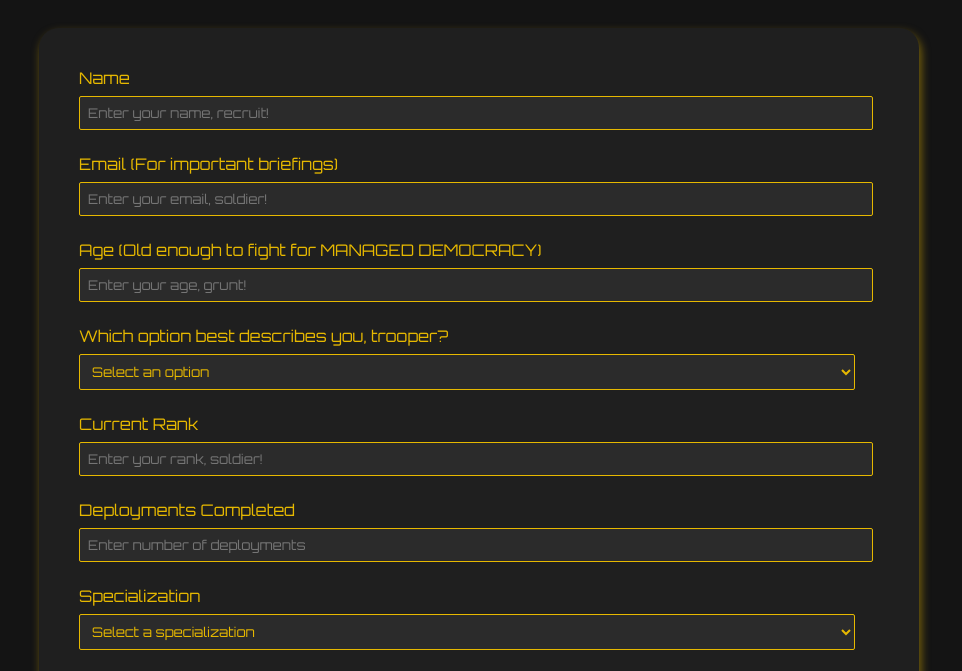
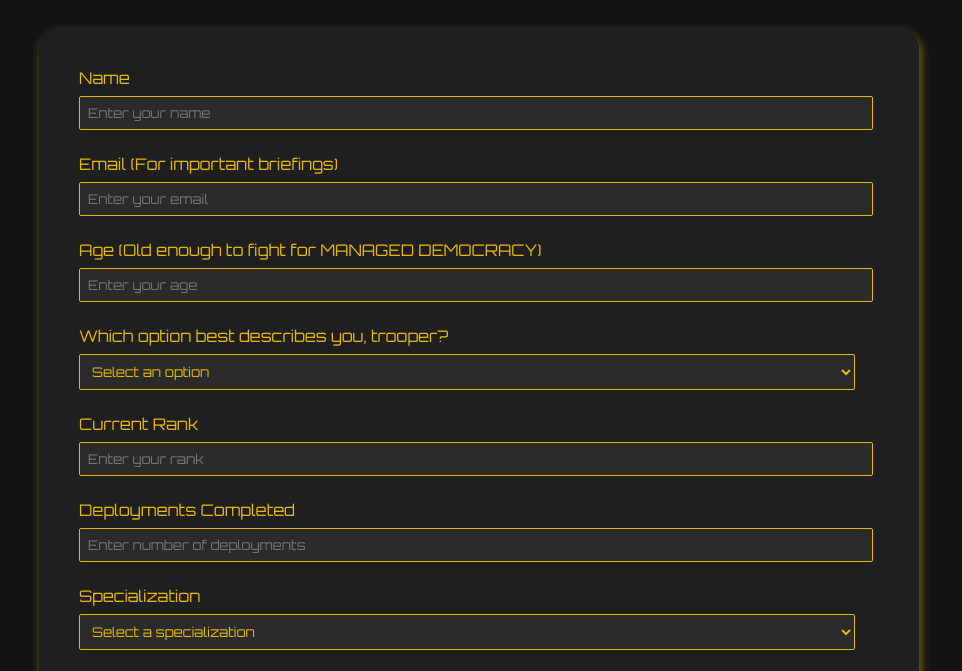
Before and after one commit to Gawrin/Lab-Act-9-Responsive-Website, a plain HTML site: page index.html in a window 1280 px wide. Shown: the part 115-786 px from the top of the page, without its empty margins (161-1123 px from the left). Drawn offline with Linux system fonts and the light colour scheme.

Commit message:
Update index.html
Some fixes

```diff
--- a/index.html
+++ b/index.html
@@ -126,17 +126,17 @@
       <form id="form">
         <div class="form-control">
           <label for="name" id="label-name">Name</label>
-          <input type="text" id="name" placeholder="Enter your name, recruit!" required />
+          <input type="text" id="name" placeholder="Enter your name" required />
         </div>
 
         <div class="form-control">
           <label for="email" id="label-email">Email (For important briefings)</label>
-          <input type="email" id="email" placeholder="Enter your email, soldier!" pattern="[a-zA-Z0-9._%+-]+@[a-zA-Z0-9.-]+\.[a-zA-Z]{2,}$" title="Please enter a valid email address" required />
+          <input type="email" id="email" placeholder="Enter your email" pattern="[a-zA-Z0-9._%+-]+@[a-zA-Z0-9.-]+\.[a-zA-Z]{2,}$" title="Please enter a valid email address" required />
         </div>
 
         <div class="form-control">
           <label for="age" id="label-age">Age (Old enough to fight for MANAGED DEMOCRACY)</label>
-          <input type="text" id="age" placeholder="Enter your age, grunt!" required />
+          <input type="text" id="age" placeholder="Enter your age" required />
         </div>
 
         <div class="form-control">
@@ -152,7 +152,7 @@
 
         <div class="form-control">
           <label for="rank" id="label-rank">Current Rank</label>
-          <input type="text" id="rank" placeholder="Enter your rank, soldier!" required />
+          <input type="text" id="rank" placeholder="Enter your rank" required />
         </div>
 
         <div class="form-control">
```
